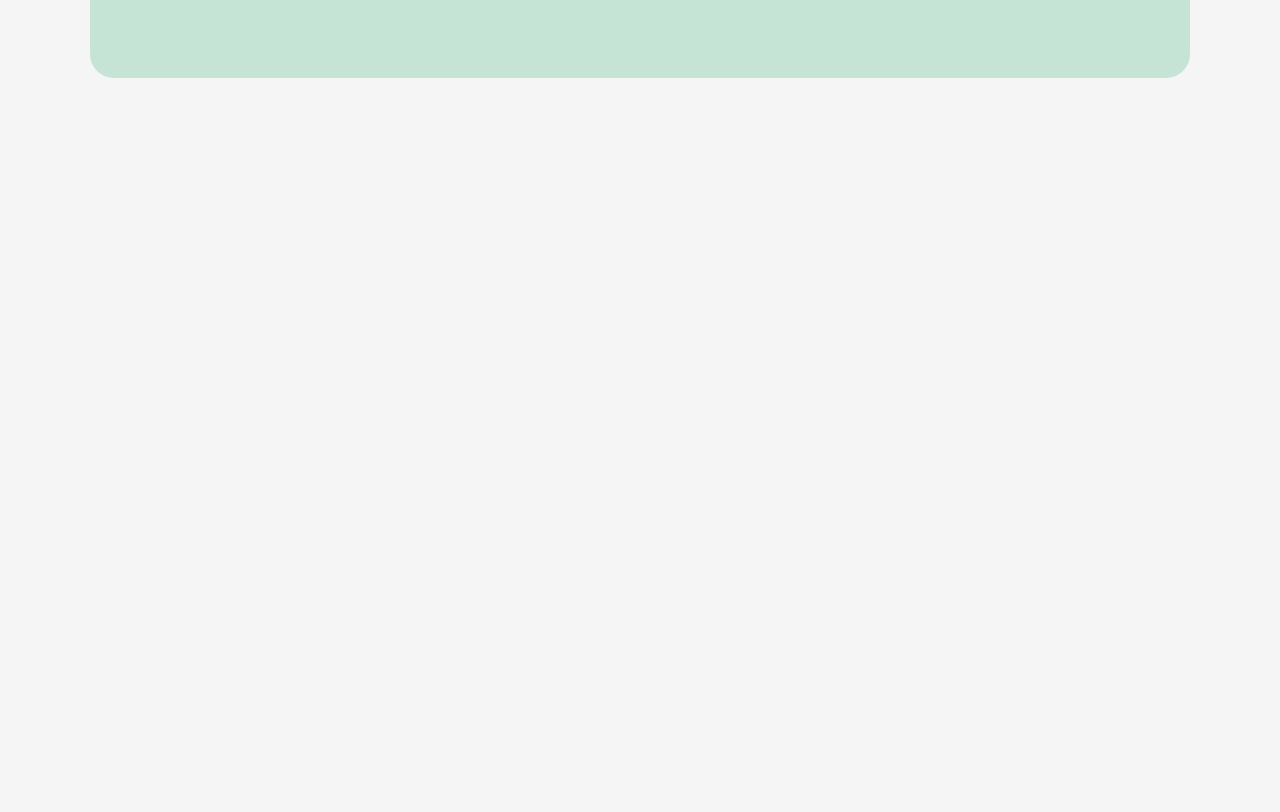
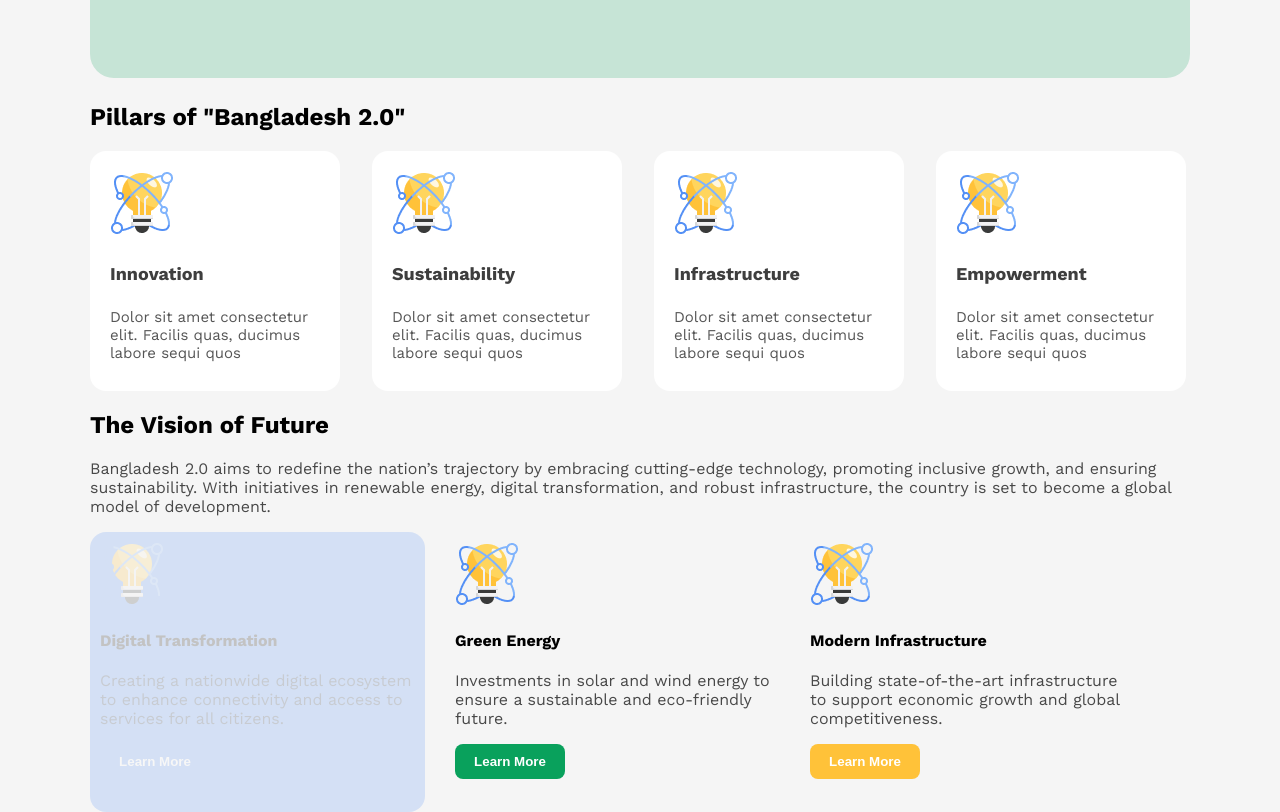
Before and after one commit to md-shakib-hassan/Bangladesh-2.0, a plain HTML site: page index.html in a window 1280 px wide. Shown: the part 570-1382 px from the top of the page. Before the commit the page ends 800 px from the top, so only its background shows below. Drawn offline with nearby package versions, Linux system fonts and the light colour scheme.

Commit message:
added pillars and pending vision box

```diff
--- a/index.html
+++ b/index.html
@@ -22,12 +22,12 @@
         </nav>
     </header>
 
-    <section>
+    <section class="hero-content">
         <div class="hero-container">
             <div class="hero-text">
                 <p>Bangladesh 2.0</p>
                 <h1>Idea , innovation, vision
-                     and challenges in New Bangladesh.</h1>
+                    and challenges in New Bangladesh.</h1>
                 <div><button class="hero-btn">Explore New Bangladesh</button></div>
             </div>
             <div class="hero-img">
@@ -38,6 +38,88 @@
 
     </section>
 
+    <section>
+        <h1 class="title-pillars">Pillars of "Bangladesh 2.0"</h1>
+
+        <div class="pillar-container">
+
+            <div class="pillars">
+                <div class="pillar-content">
+                    <img src="assets/card-icon.png" alt="">
+                    <h4>Innovation</h4>
+                    <p>Dolor sit amet consectetur elit. Facilis quas, ducimus labore sequi quos </p>
+                </div>
+            </div>
+            <div class="pillars">
+                <div class="pillar-content">
+                    <img src="assets/card-icon.png" alt="">
+                    <h4>Sustainability</h4>
+                    <p>Dolor sit amet consectetur elit. Facilis quas, ducimus labore sequi quos </p>
+                </div>
+            </div>
+            <div class="pillars">
+                <div class="pillar-content">
+                    <img src="assets/card-icon.png" alt="">
+                    <h4>Infrastructure</h4>
+                    <p>Dolor sit amet consectetur elit. Facilis quas, ducimus labore sequi quos </p>
+                </div>
+            </div>
+            <div class="pillars">
+                <div class="pillar-content">
+                    <img src="assets/card-icon.png" alt="">
+                    <h4>Empowerment</h4>
+                    <p>Dolor sit amet consectetur elit. Facilis quas, ducimus labore sequi quos </p>
+                </div>
+            </div>
+        </div>
+
+
+        <!-- .vision-of-future>h1+p+.vision-container>.item*3>img+h4+p+button -->
+         <div class="vision-of-future">
+            <h1>The Vision of Future</h1>
+            <p class="opacity">Bangladesh 2.0 aims to redefine the nation’s trajectory by embracing cutting-edge technology, promoting inclusive growth, and ensuring sustainability. With initiatives in renewable energy, digital transformation, and robust infrastructure, the country is set to become a global model of development.</p>
+            <div class="item-container">
+
+                <div class="item blue ">
+                    <div class="item-content">
+                        <img src="assets/card-icon.png" alt="">
+                    <h4>Digital Transformation</h4>
+                    <p class="opacity">Creating a nationwide digital ecosystem to enhance connectivity and access to services for all citizens.</p>
+                     <div class="vision-btn">
+                        <button class="blue-btn btn">Learn More</button>
+                    </div>
+                    </div>
+                </div>
+
+                <div class="item">
+                    <div class="item-content">
+                        <img src="assets/card-icon.png" alt="">
+                    <h4>Green Energy</h4>
+                    <p class="opacity">Investments in solar and wind energy to ensure a sustainable and eco-friendly future.</p>
+                     <div class="vision-btn">
+                        <button class="green-btn btn">Learn More</button>
+                    </div>
+                    </div>
+                </div>
+
+                <div class="item">
+                    <div class="item-content">
+                        <img src="assets/card-icon.png" alt="">
+                    <h4>Modern Infrastructure</h4>
+                    <p class="opacity">Building state-of-the-art infrastructure to support economic growth and global competitiveness.</p>
+                     <div class="vision-btn">
+                        <button class="yellow-btn btn">Learn More</button>
+                    </div>
+                    </div>
+                </div>
+
+            </div>
+
+         </div>
+
+    </section>
+
+
 
 </body>
 
--- a/style.css
+++ b/style.css
@@ -67,3 +67,79 @@ nav h2{
 }
 
 /* here hero content and start main content */
+
+.pillar-container{
+    display: flex;
+    /* justify-content: space-around; */
+    gap: 32px;
+
+}
+
+.pillars{
+    width: 250px;
+    height: 240px;
+    background-color: white;
+    border-radius: 16px;
+
+}
+
+.pillar-content{
+    padding: 20px;
+}
+.pillars h4{
+    font-weight: bold;
+    font-size: 18px;
+    color: #0E0E0E;
+    opacity: .8;
+
+}
+.pillars p {
+    font-size: 15px;
+    color: #0E0E0E;
+    opacity: 70%;
+}
+
+/* vision of future */
+
+/* opacity of paragraph which is use many times */
+.opacity{
+    opacity: .7;
+}
+.item-container{
+    display: flex;
+    gap: 20px;
+}
+
+.item{
+    width: 335px;
+    height: 280px;
+    border-radius: 16px;
+}
+.item-content{
+    padding: 10px;
+}
+
+.item button{
+    width: 110px;
+    height: 35px ;
+    border-radius: 8px;
+    border: none;
+    color: white;
+    font-weight: 600;
+}
+
+.blue-btn{
+    background-color: #5490F5;
+}
+.green-btn{
+    background-color: #09A15C;
+}
+.yellow-btn{
+
+ background-color: #FFC239;
+}
+
+.blue{
+    background-color: #5490F5;
+    opacity: 20%;
+}
```
